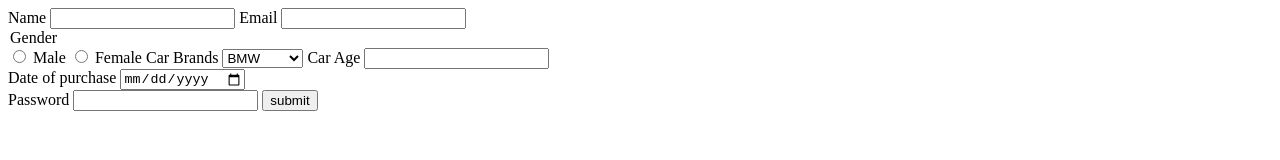
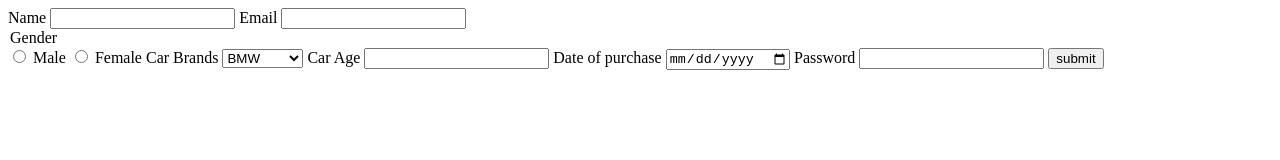
Before and after one commit to acciojob/car-insurance-form-JHA123ABHIlash, a website: page main.html in a window 1280 px wide. Drawn offline with Linux system fonts and the light colour scheme.

Commit message:
created a submission

```diff
--- a/main.html
+++ b/main.html
@@ -32,10 +32,10 @@
 		</select>
 
 		<lable for="carage">Car Age</lable>
-		<input type="number" id="carage" required><br>
+		<input type="number" id="carage" required>
 
 		<lable for="dop">Date of purchase</lable>
-		<input type="date" id="dop" required><br>
+		<input type="date" id="dop" required>
 
 		<lable for="password">Password</lable>
 		<input type="password" id="password" required>
```
